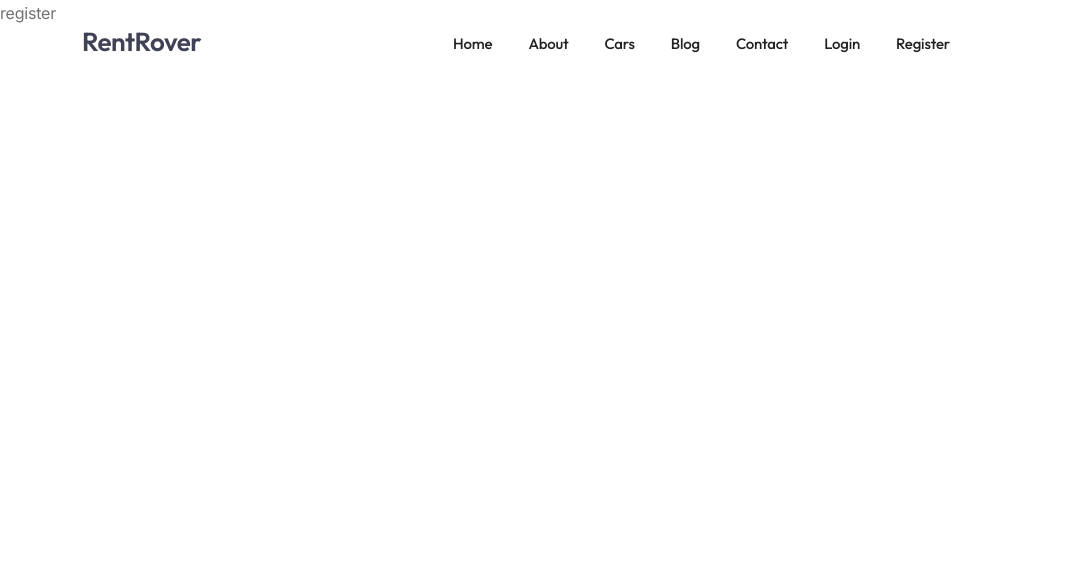
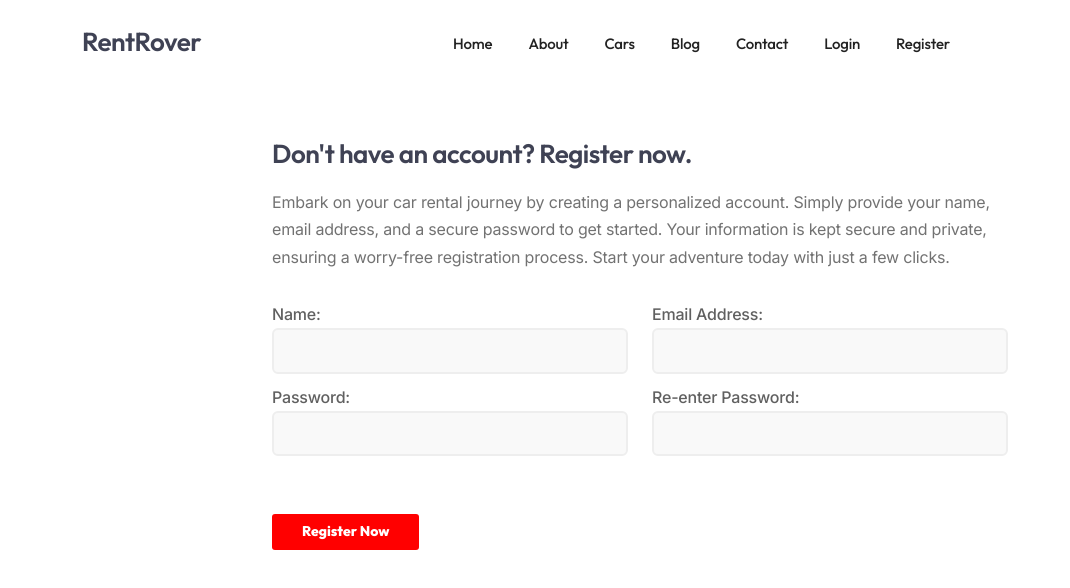
Before and after one commit to nikola8217/RentRover, a Vue app in the folder client/: page /register in a window 1280 px wide. Shown: the top 588 px of the page, without its empty margins (0-1070 px from the left). Built offline with nearby package versions, Linux system fonts and the light colour scheme; a web font is replaced by a local one.

Commit message:
Login & Register Pages

```diff
--- a/client/src/views/Login.vue
+++ b/client/src/views/Login.vue
@@ -1,3 +1,37 @@
 <template>
-    <p>login</p>
+    <section id="section-hero" aria-label="section" class="jarallax">
+        <img src="assets/images/cars/loginback.avif" class="jarallax-img" alt="">
+        <div class="v-center">
+            <div class="container">
+                    <div class="row align-items-center">
+                        <div class="col-lg-4 offset-lg-4">
+                            <div class="padding40 rounded-3 shadow-soft" data-bgcolor="#ffffff">
+                                <h4>Login</h4>
+                                <div class="spacer-10"></div>
+                                <form id="form_register" class="form-border" method="post" action="account-dashboard.html">
+                                    <div class="field-set">
+                                        <input type="text" name="name" id="name" class="form-control" placeholder="Your Name" />
+                                    </div>
+                                    <div class="field-set">
+                                        <input type="text" name="name" id="name" class="form-control" placeholder="Your Name" />
+                                    </div>
+                                    <div id="submit">
+                                        <input type="submit" id="send_message" value="Sign In" class="btn-main btn-fullwidth rounded-3" />
+                                    </div>
+                                </form>
+                                <div class="title-line">Or&nbsp;sign&nbsp;up&nbsp;with</div>
+                                <div class="row g-2">
+                                    <div class="col-lg-6">
+                                        <a class="btn-sc btn-fullwidth mb10" href="#"><img src="images/svg/google_icon.svg" alt="">Google</a>
+                                    </div>
+                                    <div class="col-lg-6">
+                                        <a class="btn-sc btn-fullwidth mb10" href="#"><img src="images/svg/facebook_icon.svg" alt="">Facebook</a>
+                                    </div>
+                                </div>
+                            </div>
+                        </div>
+                    </div>
+                </div>
+        </div>
+    </section>
 </template>
--- a/client/src/views/Register.vue
+++ b/client/src/views/Register.vue
@@ -1,3 +1,59 @@
 <template>
-    <p>register</p>
+    <section aria-label="section">
+                <div class="container mt-5">
+					<div class="row">
+						<div class="col-md-8 offset-md-2">
+							<h3>Don't have an account? Register now.</h3>
+                            <p>Embark on your car rental journey by creating a personalized account. Simply provide your name, email address, and a secure password to get started. Your information is kept secure and private, ensuring a worry-free registration process. Start your adventure today with just a few clicks.</p>
+
+							<div class="spacer-10"></div>
+
+							<form name="contactForm" id='contact_form' class="form-border" method="post" action='blank.php'>
+
+                                <div class="row">
+
+                                    <div class="col-md-6">
+                                        <div class="field-set">
+                                            <label>Name:</label>
+                                            <input type='text' name='name' id='name' class="form-control">
+                                        </div>
+                                    </div>
+
+                                    <div class="col-md-6">
+                                        <div class="field-set">
+                                            <label>Email Address:</label>
+                                            <input type='text' name='email' id='email' class="form-control">
+                                        </div>
+                                    </div>
+
+                                    <div class="col-md-6">
+                                        <div class="field-set">
+                                            <label>Password:</label>
+                                            <input type='text' name='password' id='password' class="form-control">
+                                        </div>
+                                    </div>
+
+                                    <div class="col-md-6">
+                                        <div class="field-set">
+                                            <label>Re-enter Password:</label>
+                                            <input type='text' name='re-password' id='re-password' class="form-control">
+                                        </div>
+                                    </div>
+
+
+                                    <div class="col-md-12 mt-5">
+
+                                        <div id='submit' class="pull-left">
+                                            <input type='submit' id='send_message' value='Register Now' class="btn-main color-2">
+                                        </div>
+
+                                    </div>
+
+                                </div>
+                            </form>
+
+						</div>
+                    </div>
+				</div>
+            </section>
 </template>
```
Also changed, not shown: client/public/assets/images/cars/loginback.avif (added).
